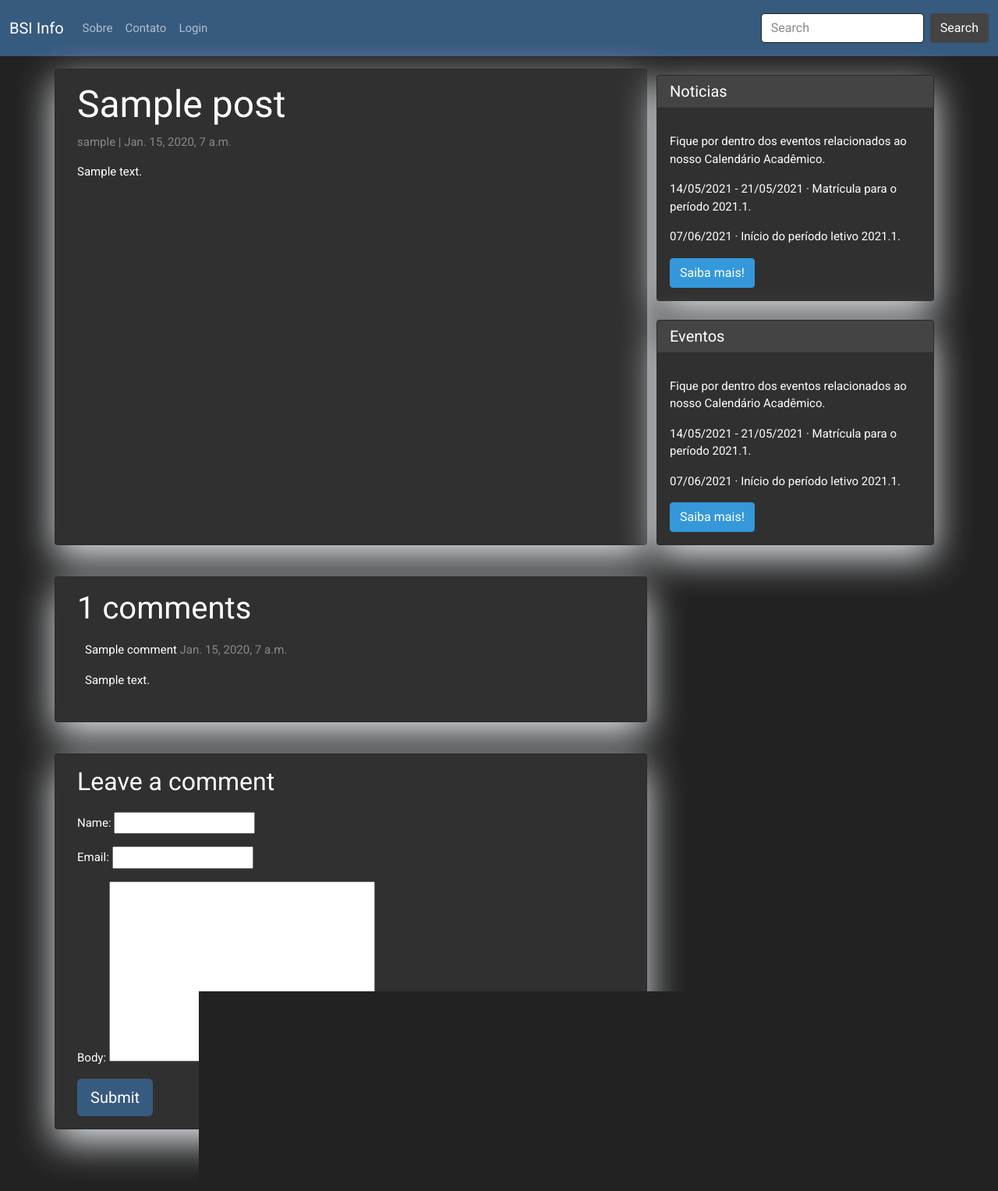
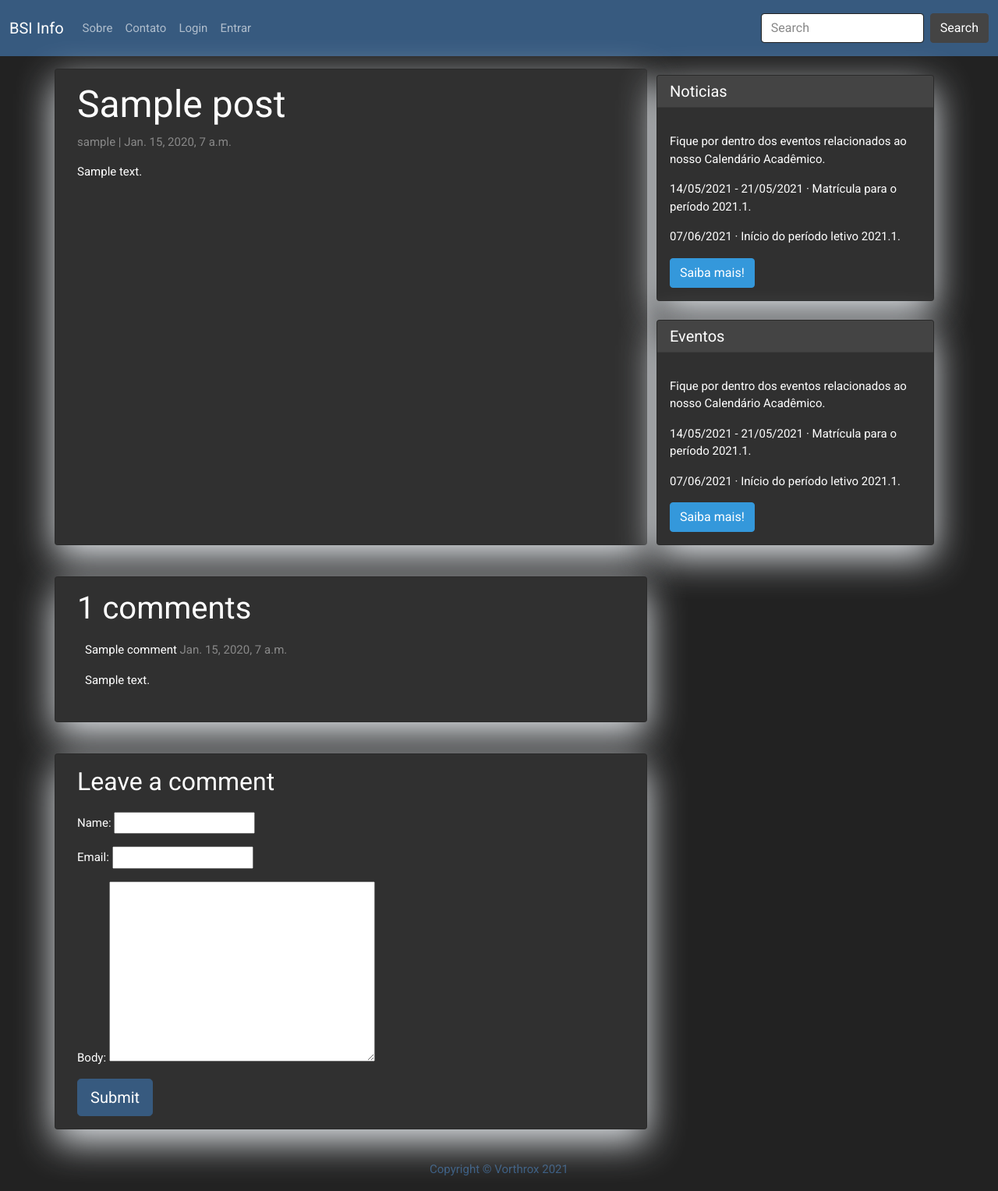
Before and after one commit to FlaviodosSantos/flaviodossantos.github.io, a Django app: a page that uses blog/templates/base.html in a window 1280 px wide. Shown: the whole page at 78% size. Run offline with Django 3.2, Linux system fonts and the light colour scheme; tables that the repository leaves empty hold one stand-in row (values such as "Sample post"); some libraries are stand-ins or nearby versions.

Commit message:
mod base.html, if autenticaded #1

```diff
--- a/blog/templates/base.html
+++ b/blog/templates/base.html
@@ -46,9 +46,25 @@
                         <li class="nav-item">
                             <a class="nav-link" href="#"> Contato </a>
                         </li>
-                        <li class="nav-item">
-                            <a class="nav-link" href="#"> Login </a>
-                        </li>
+
+                        {% if user.is_authenticated %}
+                            <li class="nav-item text-black">
+                                <a class="nav-link text-black font-weight-bold" href="##">Adicionar Post</a>
+                            </li>
+                        <!-- logout sai automaticamente se clicar e volta pro home sem preciar de template  -->
+                            <li class="nav-item text-black">
+                                <a class="nav-link text-black font-weight-bold" href="{% url 'logout' %}">Sair</a>
+                            </li>
+
+                        {% else %}
+                            <li class="nav-item">
+                                <a class="nav-link" href="#"> Login </a>
+                            </li>
+                            <li class="nav-item text-black">
+                                <a class="nav-link text-black font-weight-bold" href="{% url 'login' %}">Entrar</a>
+                            </li>
+                        {% endif %}
+
 
                     </ul>
 
```
